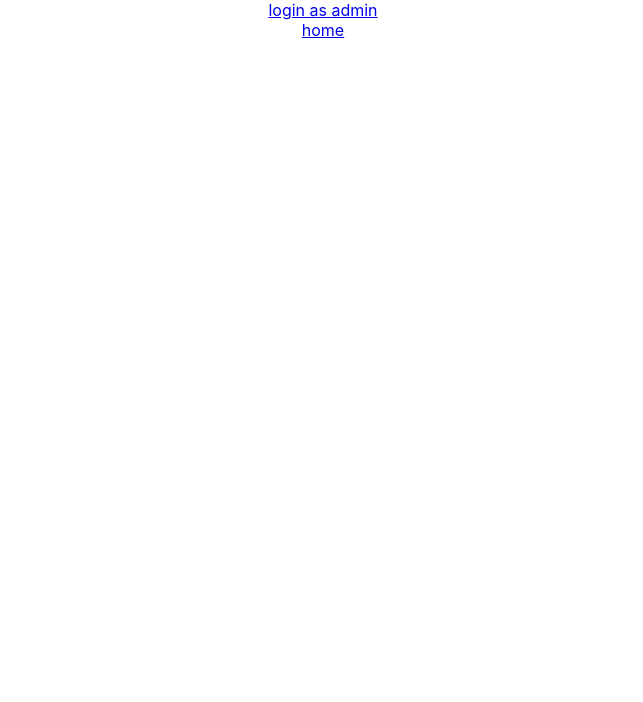
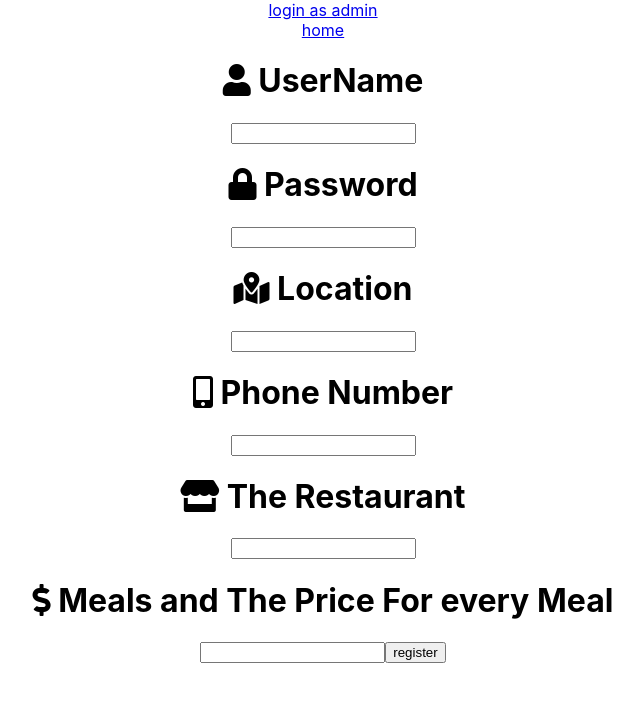
Before and after one commit to ninjas-code/Tafran, a React (Create React App) app: page /registered in a window 1280 px wide. Shown: the top 702 px of the page, without its empty margins (317-960 px from the left). Built offline with nearby package versions, Linux system fonts and the light colour scheme; a web font is replaced by a local one.

Commit message:
Users Created

```diff
--- a/package.json
+++ b/package.json
@@ -8,6 +8,7 @@
     "cors": "^2.8.5",
     "express": "^4.17.0",
     "express-pino-logger": "^4.0.0",
+    "http-proxy": "^1.17.0",
     "jquery": "^3.4.1",
     "jwt-decode": "^2.2.0",
     "mysql": "^2.17.1",
@@ -29,6 +30,8 @@
     "eject": "react-scripts eject",
     "server": "node-env-run server --exec nodemon | pino-colada"
   },
+  "proxy": "http://localhost:5000",
+
   "eslintConfig": {
     "extends": "react-app"
   },
--- a/src/App.jsx
+++ b/src/App.jsx
@@ -23,7 +23,7 @@ render(){
       <Navgation/>
       <Route  path="/" component={Food} exact />
         <Route  path="/login" component={Login} exact />
-        <Route  path="/reg" component={register} exact />
+        <Route  path="/registered" component={register} exact />
      </BrowserRouter>
       </div>
   );
--- a/src/components/registered.jsx
+++ b/src/components/registered.jsx
@@ -38,7 +38,7 @@ class register extends React.Component{
     sendRestNameAndPrice(e, mealObj) {
         e.preventDefault();
         console.log(mealObj);
-        fetch('http://localhost:5000/getRest', {
+        fetch('http://localhost:5000/reg', {
           method: 'POST',
           headers: { "Content-Type": "application/json" },
           body: JSON.stringify(mealObj)
@@ -75,19 +75,19 @@ class register extends React.Component{
     render(){
         return(
             <div className="UserHeader">
-            <form method="POST" action="/NewUser">
+            <form action="/registered" method="POST">
             <h1 className="UserTitles" ><i class="fas fa-user"></i> UserName</h1>
-            <input type="email" className="UserInput"  name="UserName" onChange={this.handelUserChange.bind(this)} required/>
+            <input type="email" className="UserInput"  name="UserName" onChange={this.handelUserChange.bind(this)} />
             <h1 className="UserTitles" ><i class="fas fa-lock"></i> Password</h1>
-            <input type="password"  name="Password" className="UserInput"  onChange={this.handelUserChange.bind(this)} required/>
+            <input type="password"  name="Password" className="UserInput"  onChange={this.handelUserChange.bind(this)} />
             <h1 className="UserTitles"><i class="fas fa-map-marked-alt"></i> Location</h1>
-            <input type="text" name="Location" className="UserInput"  onChange={this.handelUserChange.bind(this)} required/>
+            <input type="text" name="Location" className="UserInput"  onChange={this.handelUserChange.bind(this)} />
             <h1 className="UserTitles" ><i class="fas fa-mobile-alt"></i> Phone Number</h1>
-            <input type="text" name="PhoneNumber" className="UserInput"onChange={this.handelUserChange.bind(this)}  required/>
+            <input type="text" name="PhoneNumber" className="UserInput"onChange={this.handelUserChange.bind(this)}  />
             <h1 className="UserTitles"><i class="fas fa-store"></i> The Restaurant</h1>
-            <input type="text" className="UserInput" name="Restaurant" onChange={this.handelUserChange.bind(this)} required/>
+            <input type="text" className="UserInput" name="Restaurant" onChange={this.handelUserChange.bind(this)} />
             <h1 className="UserTitles"><i class="fas fa-dollar-sign"></i> Meals and The Price For every Meal</h1>
-            <input type="text" className="UserInput" name="PriceandMeal" onChange={this.handelUserChange.bind(this)} required/>
+            <input type="text" className="UserInput" name="PriceandMeal" onChange={this.handelUserChange.bind(this)} />
 
             <button type="submit" className="ButtonLog" >register</button>
             </form>
```
Also changed, not shown: 2 other files (tests, documents, lock files or other folders).
